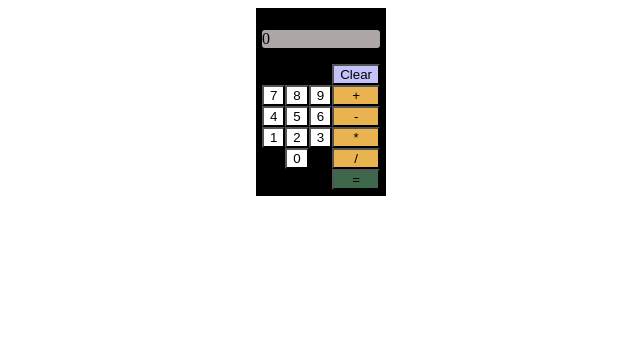
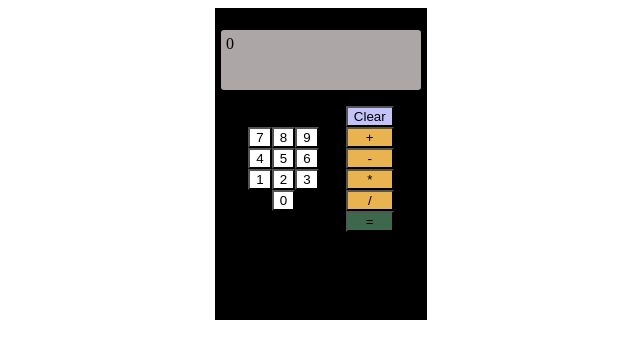
Before and after one commit to mcdestefano/calculator, a plain HTML site: page index.html in a window 1280 px wide. Shown: the whole page, without its empty margins (319-959 px from the left). Drawn offline with Linux system fonts and the light colour scheme.

Commit message:
Clean up UI and update README

```diff
--- a/styles.css
+++ b/styles.css
@@ -6,6 +6,8 @@ body {
 .container {
     display: flex;
     flex-direction: column;
+    width: 200px;
+    height: 300px;
     border-color: black;
     border-style: solid;
     border-width: 1px;
@@ -14,12 +16,15 @@ body {
 }
 
 .display {
+    padding: 5px;
+    height: 50px;
     border-radius: 3px;
     background-color: rgb(172, 166, 166);
 }
 
 .buttons {
     display: flex;
+    justify-content: space-evenly;
 }
 
 .num-buttons {
```
Also changed, not shown: 1 other file.
